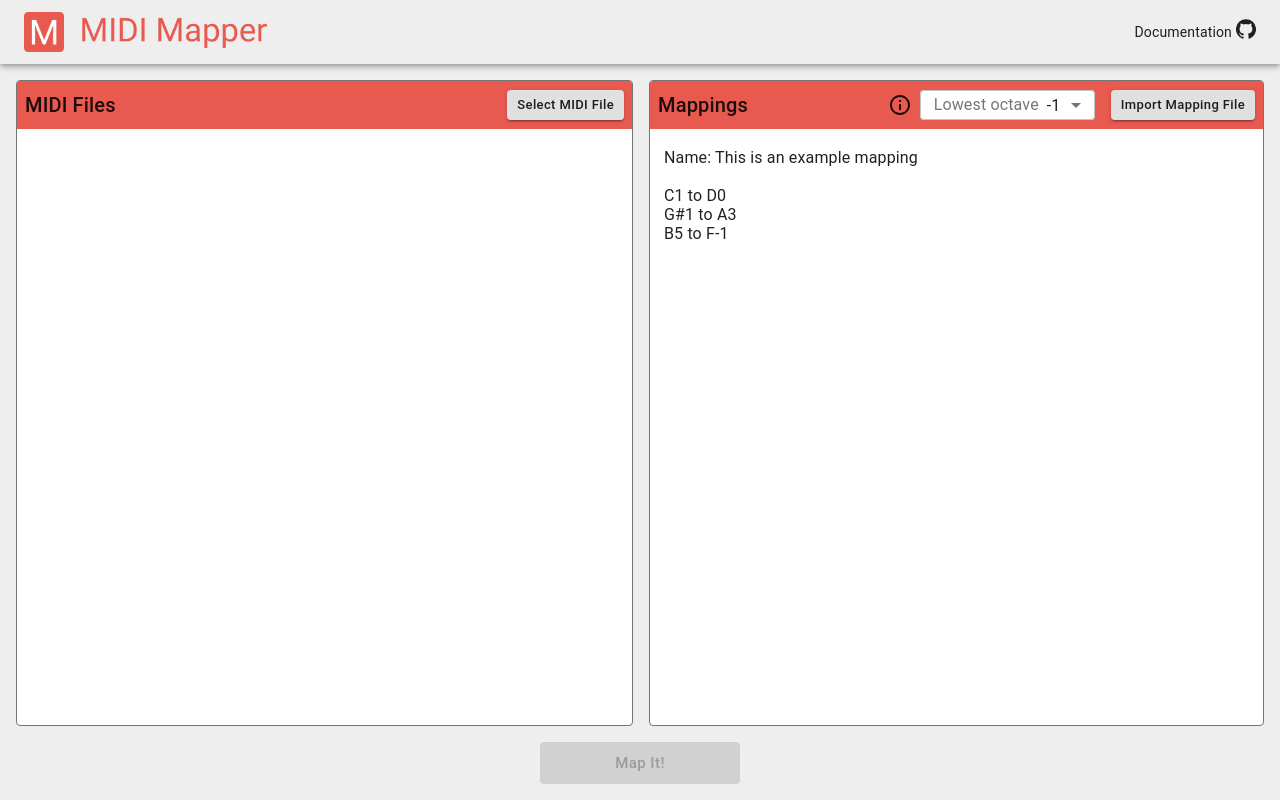
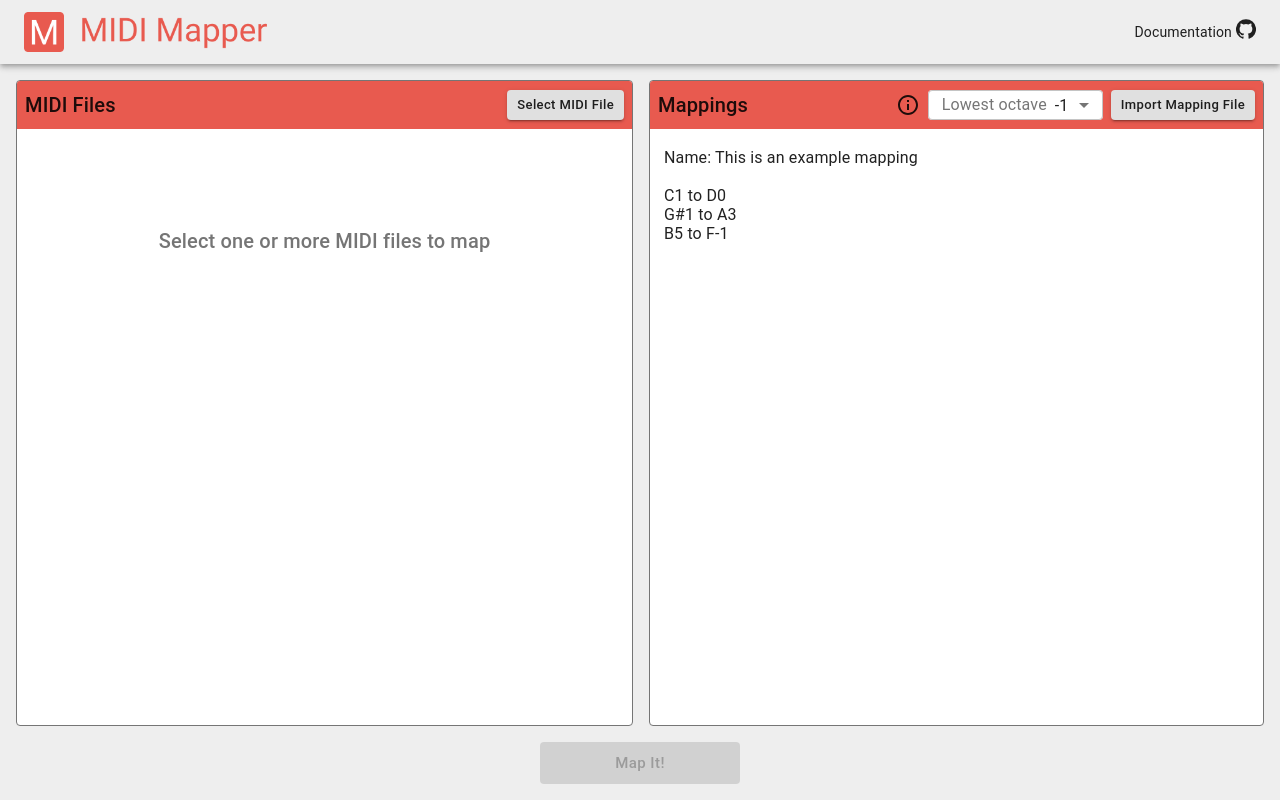
Before and after one commit to mbise1993/midi-mapper, a Next.js app: page / in a window 1280 px wide. Built offline with nearby package versions, Linux system fonts and the light colour scheme.

Commit message:
UI updates

```diff
--- a/src/components/MappingConfigView.tsx
+++ b/src/components/MappingConfigView.tsx
@@ -102,7 +102,7 @@ export const MappingConfigView: React.FC<MappingConfigViewProps> = ({
               </MenuItem>
             </DenseSelect>
           </Box>
-          <Box marginLeft={2}>
+          <Box marginLeft={1}>
             <FileInput inputText="" buttonText="Import Mapping File" onChange={onFileSelected} />
           </Box>
         </Box>
--- a/src/components/MidiFilesView.tsx
+++ b/src/components/MidiFilesView.tsx
@@ -1,13 +1,15 @@
 import React from 'react';
-import { Delete as DeleteIcon } from '@material-ui/icons';
 import {
+  Box,
   Divider,
   IconButton,
   List,
   ListItem,
   ListItemSecondaryAction,
   ListItemText,
+  Typography,
 } from '@material-ui/core';
+import { Delete as DeleteIcon } from '@material-ui/icons';
 
 import FileInput from './FileInput';
 import { PageSection } from './PageSection';
@@ -32,13 +34,18 @@ export const MidiFilesView: React.FC<MidiFilesViewProps> = ({
     onFilesSelected(updatedFiles);
   };
 
-  return (
-    <PageSection
-      title="MIDI Files"
-      headerRight={
-        <FileInput inputText="" buttonText="Select MIDI File" onChange={onMidiFilesChange} />
-      }
-    >
+  const renderPlaceholder = () => {
+    return (
+      <Box width="100%" marginTop={12} display="flex" justifyContent="center" alignItems="center">
+        <Typography variant="h6" color="textSecondary">
+          Select one or more MIDI files to map
+        </Typography>
+      </Box>
+    );
+  };
+
+  const renderList = () => {
+    return (
       <List>
         {files.map(file => (
           <>
@@ -54,6 +61,17 @@ export const MidiFilesView: React.FC<MidiFilesViewProps> = ({
           </>
         ))}
       </List>
+    );
+  };
+
+  return (
+    <PageSection
+      title="MIDI Files"
+      headerRight={
+        <FileInput inputText="" buttonText="Select MIDI File" onChange={onMidiFilesChange} />
+      }
+    >
+      {files.length === 0 ? renderPlaceholder() : renderList()}
     </PageSection>
   );
 };
```
